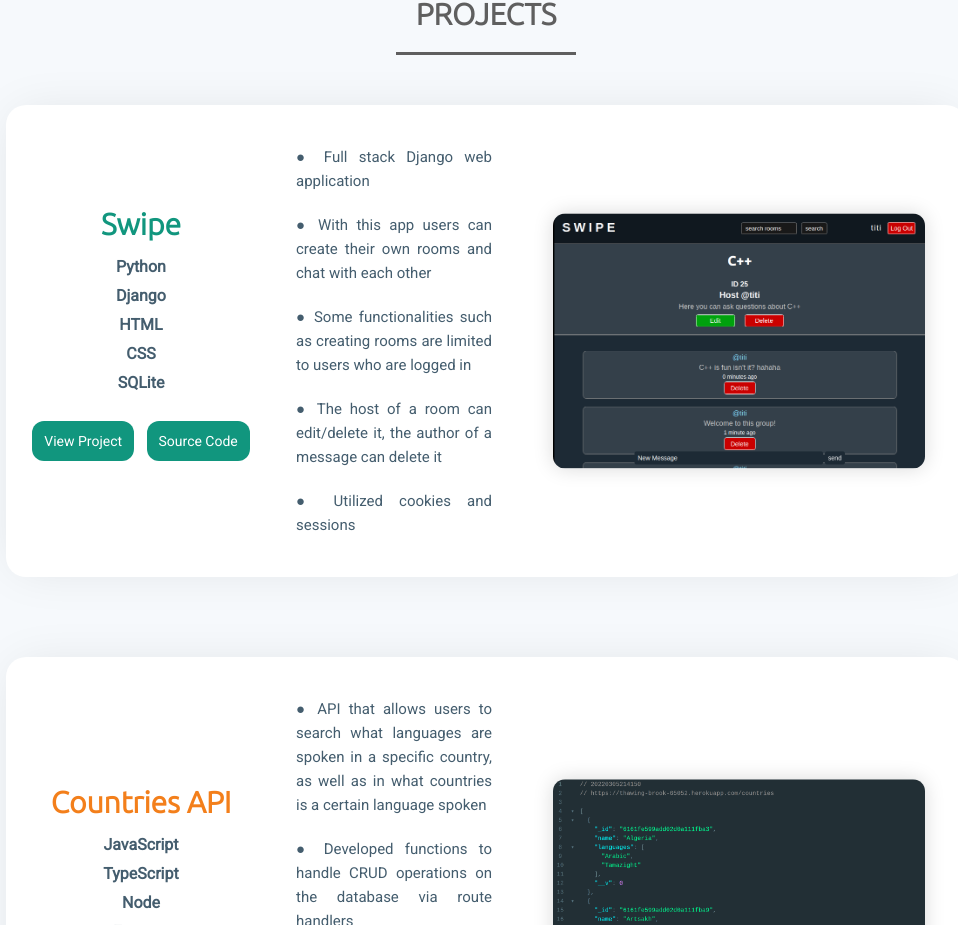
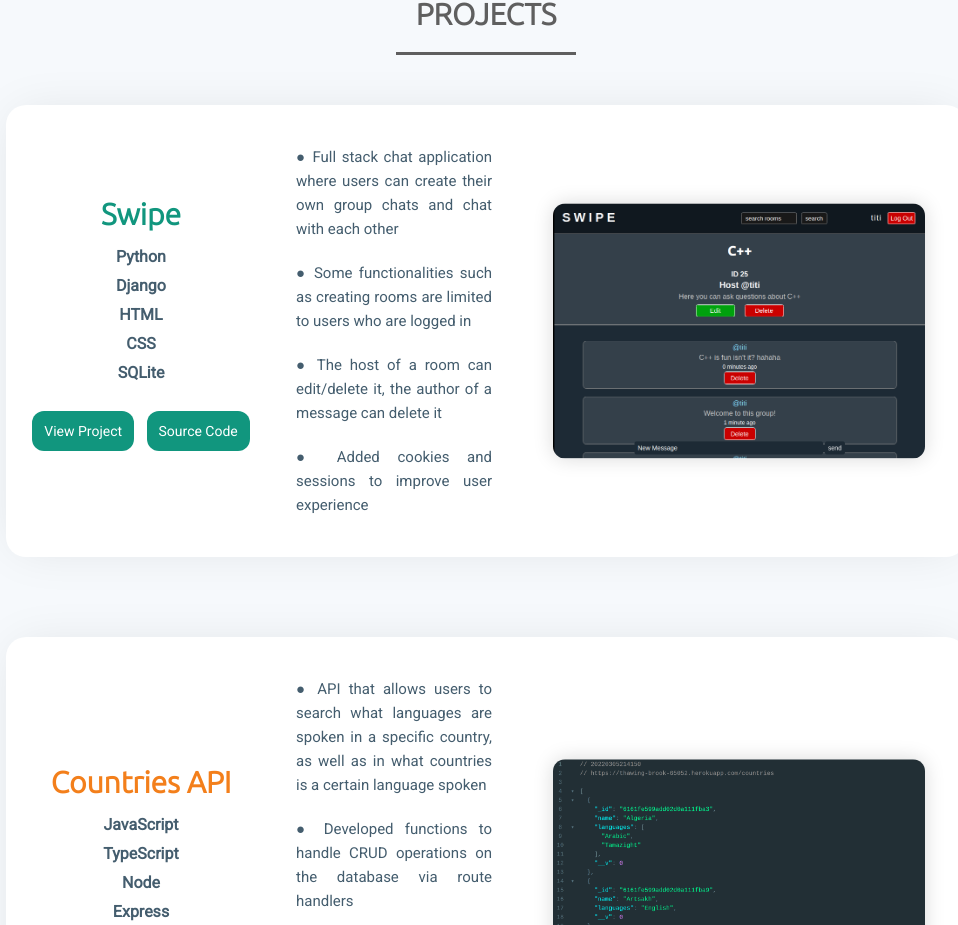
Before and after one commit to aangelalvarez/portfolio, a React (Create React App) app: page / in a window 1280 px wide. Shown: the part 1475-2400 px from the top of the page, without its empty margins (154-1112 px from the left). Built offline with nearby package versions, Linux system fonts and the light colour scheme.

Commit message:
changed swipe project description

```diff
--- a/src/components/Projects.tsx
+++ b/src/components/Projects.tsx
@@ -27,11 +27,10 @@ const Projects: React.FC = () => {
             sourceCode='https://github.com/aangelalvarez/swipe'
             linkToProject='https://angel908.pythonanywhere.com/'
             description={[
-                '● Full stack Django web application',
-                '● With this app users can create their own rooms and chat with each other',
+                '● Full stack chat application where users can create their own group chats and chat with each other',
                 '● Some functionalities such as creating rooms are limited to users who are logged in',
                 '● The host of a room can edit/delete it, the author of a message can delete it',
-                '● Utilized cookies and sessions'
+                '● Added cookies and sessions to improve user experience'
             ]}
             image={swipeImg}
             themeColor='#11967e'>
```
